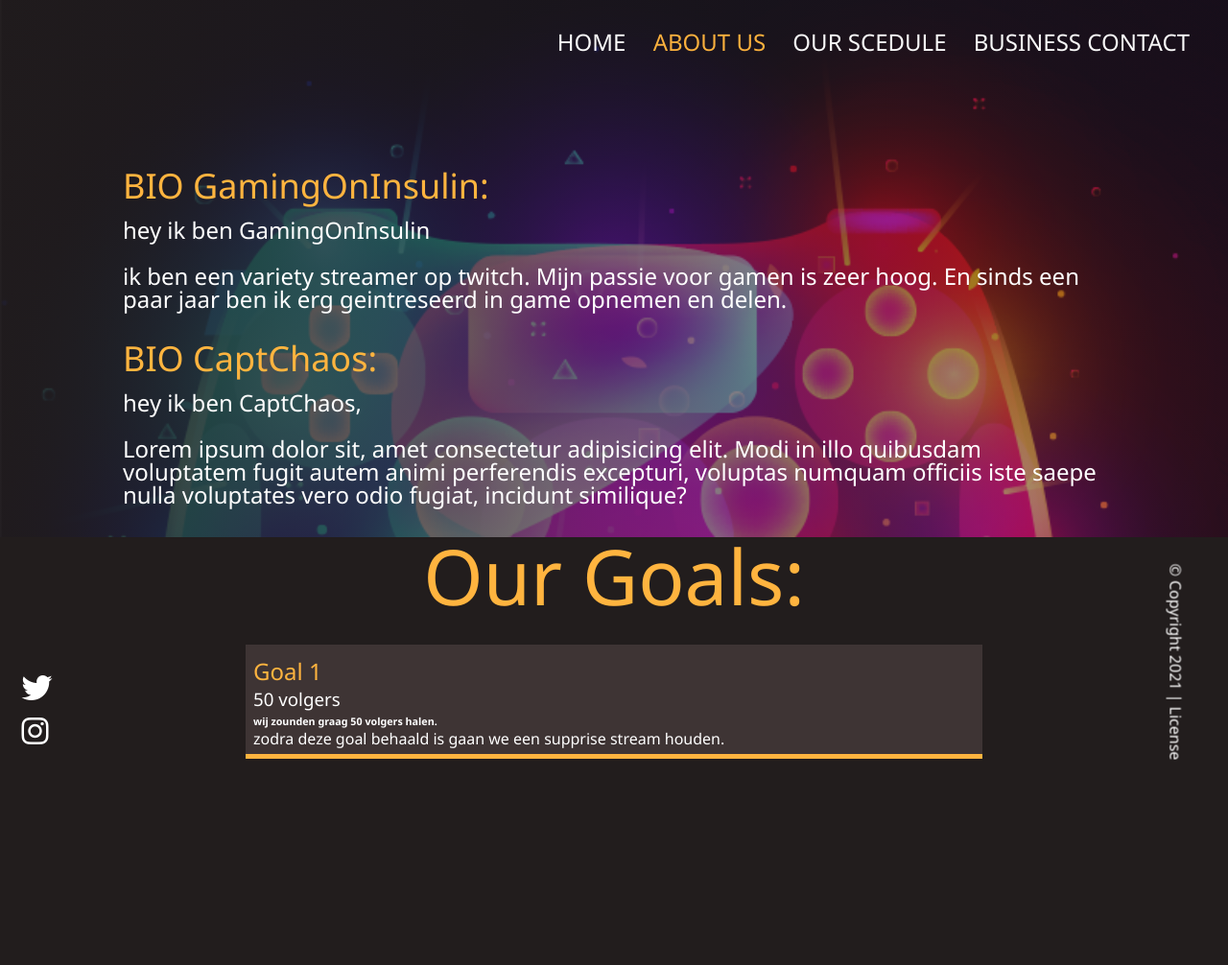
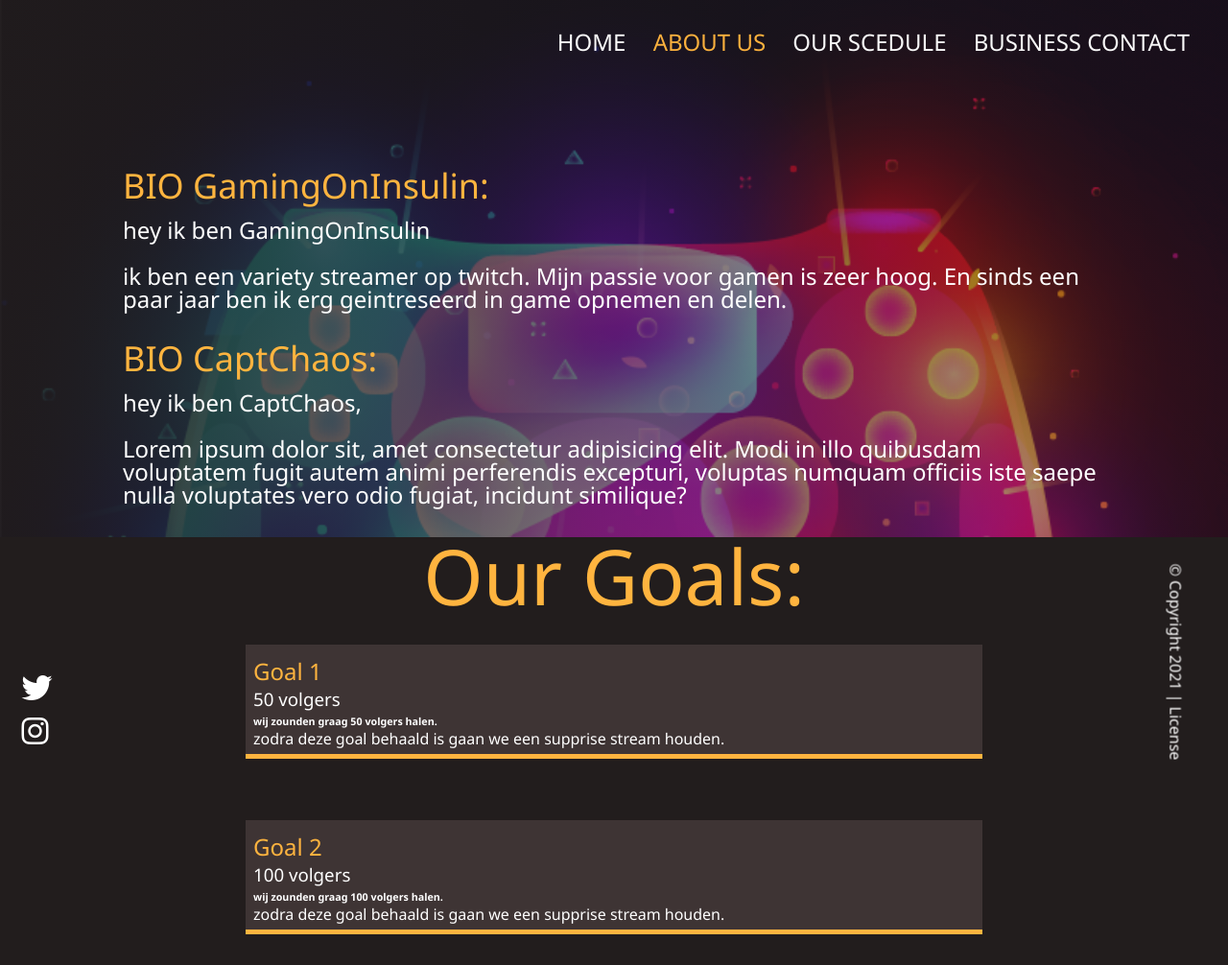
Before and after one commit to CodedWithInsulin2021/VirtualVarietyGamers, a plain HTML site: page about.html in a window 1280 px wide. Shown: the whole page at 96% size. Before the commit the page ends 823 px from the top, so only its background shows below. Drawn offline with Linux system fonts and the light colour scheme.

Commit message:
added goal 2
added new goal 100 volgers

```diff
--- a/about.html
+++ b/about.html
@@ -67,6 +67,14 @@
           <p>zodra deze goal behaald is gaan we een supprise stream houden.</p>
         </div>
 
+        <div class="jobs">
+        <div class="jobs__job">
+          <h2 class="text-secondary">Goal 2</h2>
+          <h3>100 volgers</h3>
+          <h6>wij zounden graag 100 volgers halen.</h6>
+          <p>zodra deze goal behaald is gaan we een supprise stream houden.</p>
+        </div>
+
       <div class="social-icons">
 
         <a href="https://twitter.com/virtualvariety_" target="_blank">
```
